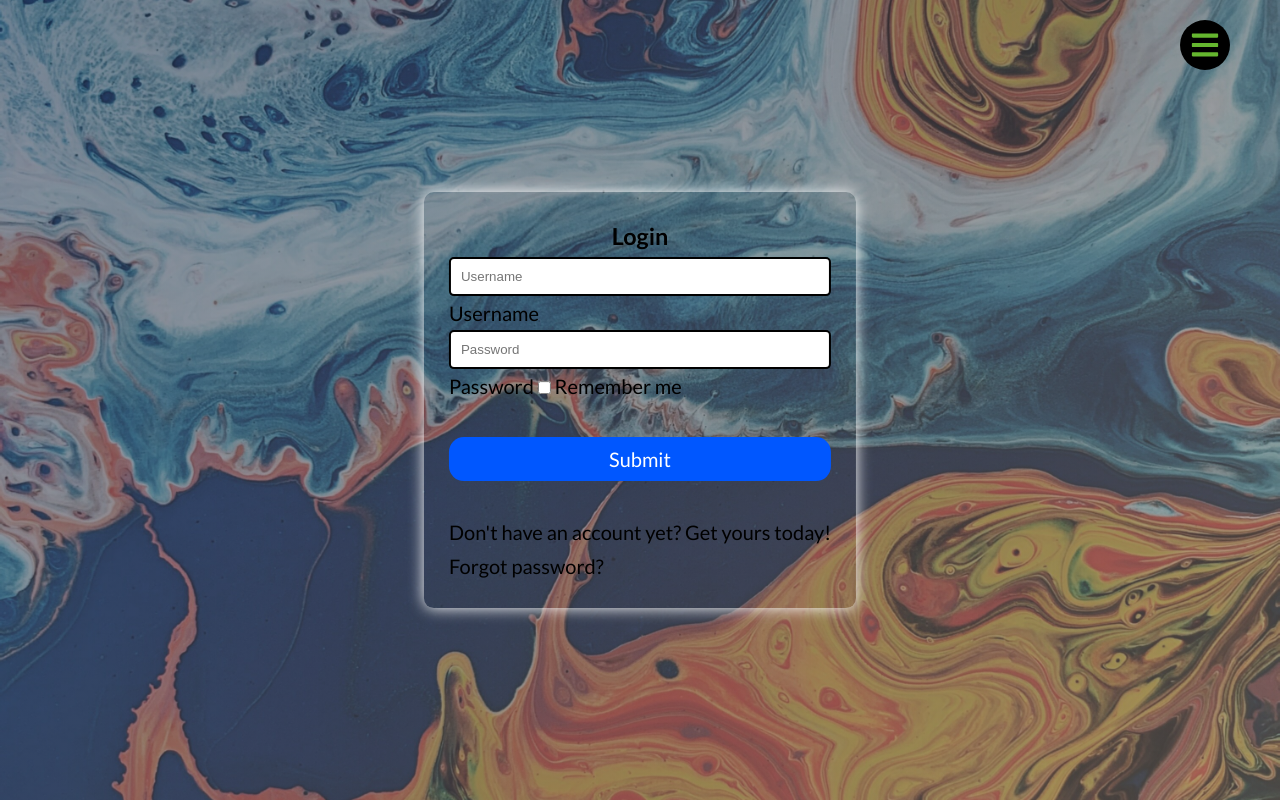
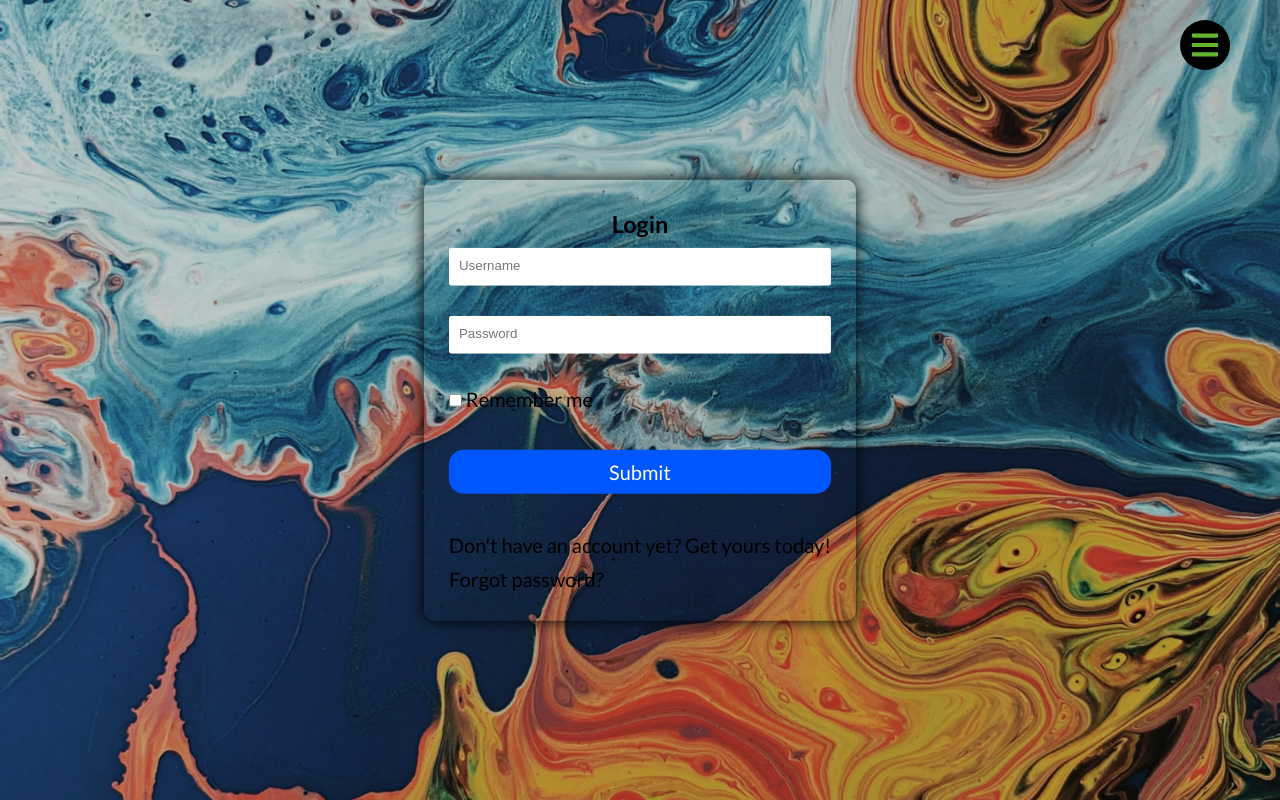
Before and after one commit to V01D0/colloquium, a Flask app: template app/templates/auth/login.html in a window 1280 px wide. Run offline with Flask 2, Linux system fonts and the light colour scheme; the template is opened without the code that fills it, so the values that code supplies are empty, except form fields; form fields are guessed from the names that the template uses; parts of the project's set-up code (start-up, migrations or seed data) failed here and were passed over.

Commit message:
added compiled stylesheet and minor change to sass file

```diff
--- a/app/static/css/style.css
+++ b/app/static/css/style.css
@@ -25,12 +25,18 @@
   padding: 0;
   box-sizing: inherit;
   scrollbar-width: thick;
-  scrollbar-color: white #5a5a5a; }
+  scrollbar-color: #fff #ccc; }
 
 html {
   font-size: 62.5%;
   width: 100%;
   height: 100%; }
+  @media (max-width: 50.75em) {
+    html {
+      font-size: 50%; } }
+  @media (min-width: 112.5em) {
+    html {
+      font-size: 70%; } }
 
 a {
   text-decoration: none; }
@@ -87,30 +117,53 @@ body {
     background: #0057ff;
     width: 100%;
     padding: 1rem;
-    color: white; }
+    color: #fff; }
 
 .container {
-  padding: 2.5rem;
   position: absolute;
   top: 50%;
   left: 50%;
   transform: translate(-50%, -50%);
-  box-shadow: 0 0 15px #ffffff;
+  padding: 2.5rem;
+  box-shadow: 0 0 15px #000;
   border-radius: 1rem;
   background: transparent;
   text-align: left; }
-  .container input[type="text"],
-  .container input[type="password"] {
+
+.form__input {
+  outline: none;
+  border: none;
+  border-radius: 3px;
+  border-bottom: 3px solid transparent;
+  padding: 1rem;
+  width: 100%;
+  display: inline-block; }
+  .form__input:focus {
     outline: none;
-    border: 0.2rem black solid;
-    border-radius: 0.5rem;
-    padding: 1rem;
-    width: 100%;
-    display: block; }
+    box-shadow: 0 1rem 2rem rgba(0, 0, 0, 0.1);
+    border-bottom: 3px solid #65b62f; }
+    .form__input:focus:invalid {
+      border-bottom: 3px solid #ff3030; }
+  .form__input::placeholder {
+    color: #777; }
+
+.form__label {
+  font-size: 1.2rem;
+  font-weight: 700;
+  margin-left: 2rem;
+  margin-top: 0.7rem;
+  display: block;
+  transition: all 0.3s;
+  text-align: initial; }
+
+.form__input:placeholder-shown + .form__label {
+  opacity: 0;
+  visibility: hidden;
+  transform: translateY(-4rem); }
 
 .nav-small {
   display: none; }
-  @media only screen and (max-width: 1410px) {
+  @media only screen and (max-width: 88.125em) {
     .nav-small {
       list-style: none;
       text-align: center;
@@ -194,22 +247,58 @@ nav li {
   float: right;
   margin: auto 0.5rem;
   border-radius: 1.5rem;
-  color: black;
   position: relative; }
+
+.user-icon {
+  color: #000;
+  top: 0.5rem; }
+
+.row {
+  max-width: 114rem;
+  margin: 0 auto; }
+  .row:not(:last-child) {
+    margin-bottom: 8rem; }
+  .row::after {
+    content: "";
+    display: table;
+    clear: both; }
+  .row [class^="col-"] {
+    float: left; }
+    .row [class^="col-"]:not(:last-child) {
+      margin-right: 6rem; }
+  .row .col-1-of-2 {
+    width: calc((100% - 6rem) / 2); }
+  .row .col-1-of-3 {
+    width: calc((100% - 2 * 6rem) / 3); }
+  .row .col-2-of-3 {
+    width: calc( 2 * ((100% - 2 * 6rem) / 3) + 6rem); }
+  .row .col-1-of-4 {
+    width: calc((100% - 3 * 6rem) / 4); }
+  .row .col-2-of-4 {
+    width: calc( 2 * ((100% - 3 * 6rem) / 4) + 6rem); }
+  .row .col-3-of-4 {
+    width: calc( 3 * ((100% - 3 * 6rem) / 4) + 2 * 6rem); }
 
 .login__background {
   height: 100%;
-  background: linear-gradient(135deg, rgba(36, 46, 77, 0.5), rgba(137, 126, 121, 0.5)), url("../images/register-bg.jpg");
+  background: linear-gradient(135deg, rgba(0, 0, 0, 0.1), rgba(0, 0, 0, 0.1)), url("../images/register-bg.jpg");
   background-size: cover;
   background-position: center;
   width: 100%; }
 
 .register__background {
   height: 100%;
-  /* background: #20203a; */
-  /* background: #197193; */
-  /* background: url("images/register-bg.jpg"); */
-  background: linear-gradient(135deg, rgba(137, 126, 121, 0.5), rgba(36, 46, 77, 0.5)), url("../images/register.jpg");
+  background: linear-gradient(135deg, rgba(0, 0, 0, 0.1), rgba(0, 0, 0, 0.1)), url("../images/register.jpg");
   background-size: cover;
   background-position: center;
   width: 100%; }
+
+.create__card {
+  border: 1px solid #000;
+  border-radius: 1rem;
+  padding: 2rem;
+  background-color: beige; }
+
+.create__title {
+  text-transform: uppercase;
+  display: block; }
--- a/sass/components/_container.scss
+++ b/sass/components/_container.scss
@@ -1,7 +1,7 @@
 .container {
   @include absCenter;
   padding: 2.5rem;
-  box-shadow: 0 0 15px $color-white;
+  box-shadow: 0 0 15px $color-black;
   border-radius: 1rem;
   background: transparent;
   text-align: left;
```
Also changed, not shown: other parts of app/static/css/style.css (+42 -18 lines).
